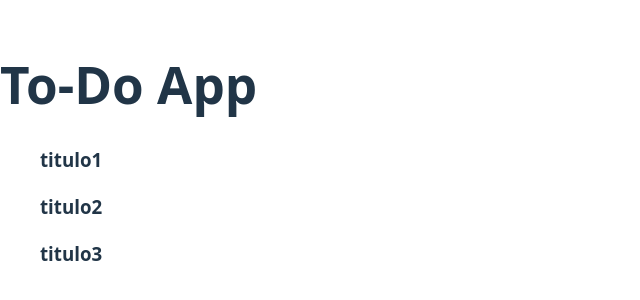
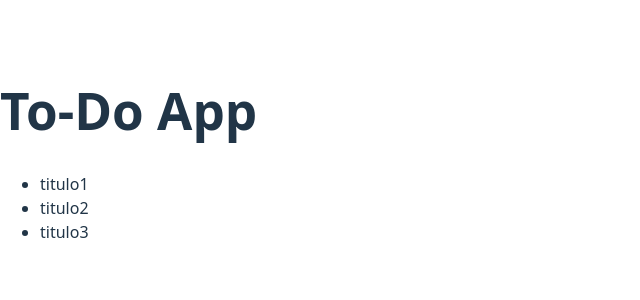
Before and after one commit to ClaraMeirelles/todo-app, a React (Vite) app in the folder frontend/: page / in a window 1280 px wide. Shown: the part 246-546 px from the top of the page, without its empty margins (0-640 px from the left). Built offline with nearby package versions, Linux system fonts and the light colour scheme.

Commit message:
componente tarefa

```diff
--- /dev/null
+++ b/frontend/src/components/TaskItem/TaskItem.tsx
@@ -0,0 +1,13 @@
+import type { Task } from "../../types/Task"
+
+interface TaskItemProps {
+    task: Task
+}
+
+export default function TaskItem({ task }: TaskItemProps) {
+    return (
+        <li>
+            <span>{task.title}</span>
+        </li>
+    )
+}
--- a/frontend/src/components/TaskList/TaskList.tsx
+++ b/frontend/src/components/TaskList/TaskList.tsx
@@ -1,15 +1,14 @@
-
+import TaskItem from "../TaskItem/TaskItem"
 import type { TaskListProps } from "./TaskList.types"
 
 export default function TaskList({ tasks, onMarkAsDone }: TaskListProps) {
+
     return (
         <ul>
-            {tasks.map((task) => {
-                return <article key={task.id}>
-                    <h3>{task.title}</h3>
-                </article>
+            {tasks.map(task => (
+                <TaskItem key={task.id} task={task} onMarkAsDone={onMarkAsDone} />
+            ))}
 
-            })}
         </ul>
     )
 }
--- a/frontend/src/components/TaskList/TaskList.types.ts
+++ b/frontend/src/components/TaskList/TaskList.types.ts
@@ -1,3 +1,5 @@
+import type { Task } from "../../types/Task"
+
 export interface TaskListProps {
     tasks: Task[]
     onMarkAsDone?: (id: string) => void
--- /dev/null
+++ b/frontend/src/types/Task.ts
@@ -0,0 +1,5 @@
+export interface Task {
+    id: string
+    title: string
+    done: boolean
+}
```
